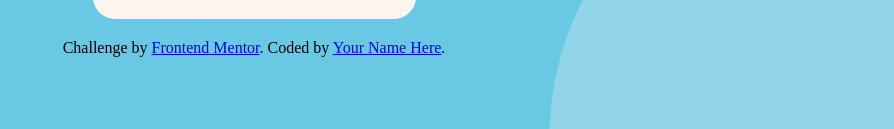
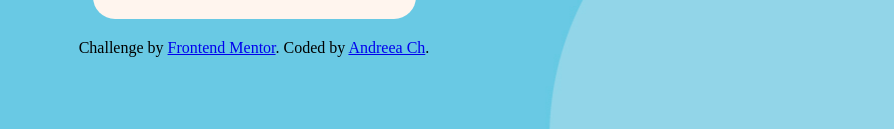
Before and after one commit to andr-ch/QR-code-component, a plain HTML site: page index.html in a window 1280 px wide. Shown: the part 608-737 px from the top of the page, without its empty margins (386-1280 px from the left). Drawn offline with Linux system fonts and the light colour scheme.

Commit message:
Update index.html

```diff
--- a/index.html
+++ b/index.html
@@ -23,7 +23,7 @@
 
         <div class="attribution">
             Challenge by <a href="https://www.frontendmentor.io?ref=challenge" target="_blank">Frontend Mentor</a>.
-            Coded by <a href="#">Your Name Here</a>.
+            Coded by <a href="#">Andreea Ch</a>.
         </div>
     </div>
 </body>
```
